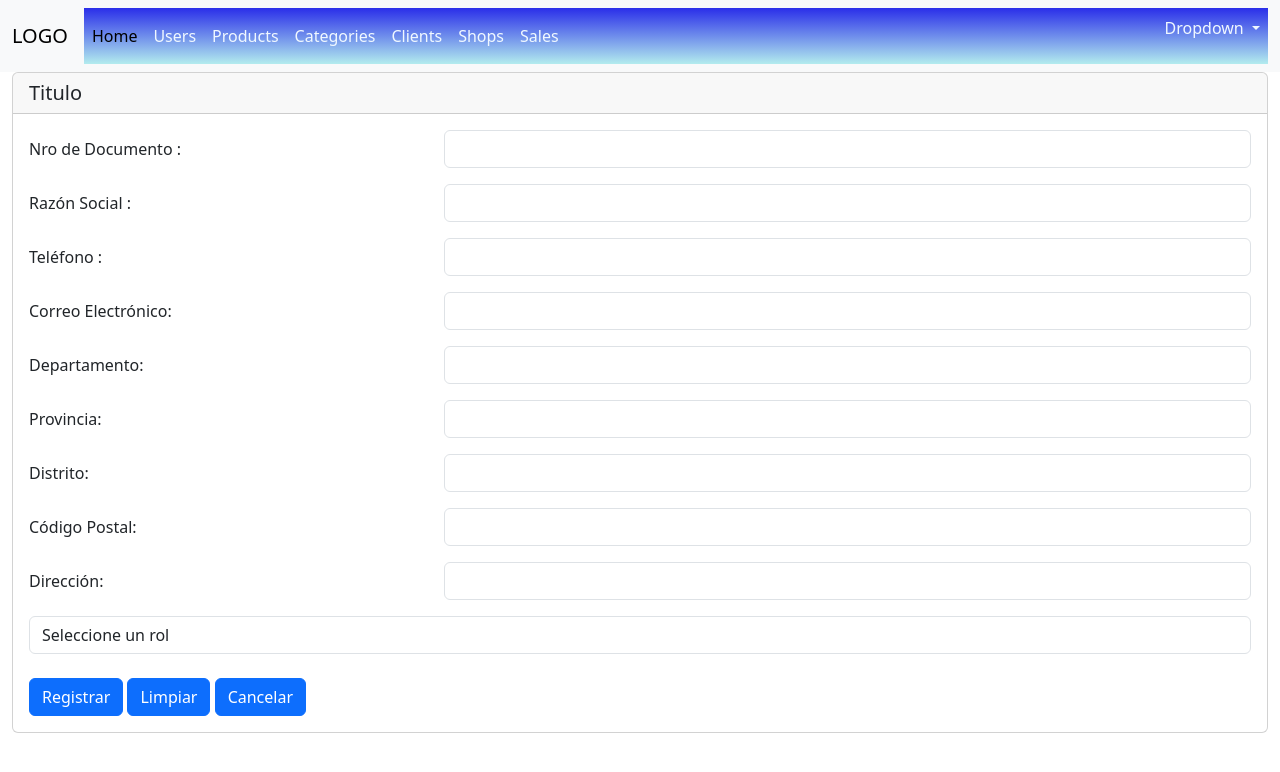
After one commit to MarkJFI/DPweb, a PHP site: page /DPweb/view/new-user.php in a window 1280 px wide. The commit adds this page. Shown: the top 772 px of the page. Run offline with PHP 8.4, Linux system fonts and the light colour scheme; a stand-in replaces the project's code that opens the database connection; some libraries are stand-ins or nearby versions.

Commit message:
27/06/25

```diff
--- a/config/config example.php
+++ b/config/config example.php
@@ -1,10 +1,10 @@
 <?php
 const BD_HOST='localhost';
-const BD_NAME='';
-const BD_USER='';
+const BD_NAME='ventas';
+const BD_USER='root';
 const BD_PASSWORD='';
 const BD_CHARSET='utf8';
 //ingresar link del proyecto
-const BAASE_URL ='';
+const BASE_URL ='http://localhost:8888/DPweb/';
 
 ?>
--- a/control/views_control.php
+++ b/control/views_control.php
@@ -11,7 +11,7 @@ class viewsControl extends viewModel{
             $ruta = explode("/",$_GET["views"]);
             $response = viewModel::get_view($ruta[0]);
         }else {
-            $response = "index.php";
+            $response = "index";
         }
         return $response;
     }
--- a/model/views_model.php
+++ b/model/views_model.php
@@ -1,7 +1,7 @@
 <?php
 class viewModel{
     protected static function get_view($view){
-        $white_list = ["home","products","users"];
+        $white_list = ["home","products","users", "new-user"];
         if (in_array($view, $white_list)) {
             if (is_file("./view/".$view.".php")) {
                 $content = "./view/".$view.".php";
--- /dev/null
+++ b/view/function/users.js
@@ -0,0 +1,53 @@
+
+function validar_form() {
+    let nro_documento = document.getElementById("nro_identidad").value;
+    let razon_social = document.getElementById("razon_social").value;
+    let telefono = document.getElementById("telefono").value;
+    let correo = document.getElementById("correo").value;
+    let departamento = document.getElementById("departamento").value;
+    let provincia = document.getElementById("provincia").value;
+    let distrito = document.getElementById("distrito").value;
+    let cod_postal = document.getElementById("cod_postal").value;
+    let direccion = document.getElementById("direccion").value;
+    let rol = document.getElementById("rol").value;
+    if (nro_documento == "" || razon_social == "" || telefono == "" || correo == "" || departamento == "" || provincia == "" || distrito == "" || cod_postal == "" || direccion == "" || rol == "") {
+
+        Swal.fire({
+            icon: "error",
+            title: "Error: campos vacios",
+            text: "Por favor, complete",
+            footer: '<a href="#">Why do I have this issue?</a>'
+        });
+
+        return;
+
+    }
+    registrarUsuario();
+}
+
+if (document.querySelector("#frm_user")) {
+    //evitar que se envie el formulario
+    let frm_user = document.querySelector("#frm_user");
+    frm_user.onsubmit = function (e) {
+        e.preventDefault();
+        validar_form();
+
+    }
+
+}
+async function registrarUsuario() {
+    try {
+        //capturar campos de formularios(HTML)
+        const datos = new FormData(frm_user);
+        //enviar datos al controlador
+        let respuesta = await fetch(base_url + 'control/UsuarioController.php?tipo=registrar', {
+            method: 'POST',
+            mode: 'cors',
+            cache: 'no-cache',
+            body: datos
+        });
+    } catch (e) {
+        console.log("Error al registrar Usuario:" + e);
+    }
+
+}
--- /dev/null
+++ b/view/new-user.php
@@ -0,0 +1,169 @@
+<!DOCTYPE html>
+<html lang="es">
+
+<head>
+    <meta charset="UTF-8">
+    <meta name="viewport" content="width=device-width, initial-scale=1.0">
+    <title>Document</title>
+    <link rel="stylesheet" href="<?php echo BASE_URL; ?>view/bootstrap/css/bootstrap.min.css">
+    <script>
+        const base_url = '<?php echo BASE_URL; ?>';
+    </script>
+</head>
+
+<body>
+    <style>
+        .collapse {
+            background: linear-gradient(rgb(42, 46, 233), rgb(179, 236, 238));
+
+        }
+
+        .nav-link {
+            color: aliceblue;
+        }
+    </style>
+
+    <nav class="navbar navbar-expand-lg bg-body-tertiary">
+        <div class="container-fluid">
+            <a class="navbar-brand" href="#">LOGO</a>
+            <button class="navbar-toggler" type="button" data-bs-toggle="collapse" data-bs-target="#navbarSupportedContent" aria-controls="navbarSupportedContent" aria-expanded="false" aria-label="Toggle navigation">
+                <span class="navbar-toggler-icon">
+                </span>
+
+            </button>
+            <div class="collapse navbar-collapse" id="navbarSupportedContent">
+                <ul class="navbar-nav me-auto mb-2 mb-lg-0">
+                    <li class="nav-item">
+                        <a class="nav-link active" aria-current="page" href="#">Home</a>
+                    </li>
+                    <li class="nav-item">
+                        <a class="nav-link" href="#">Users</a>
+                    </li>
+                    <li class="nav-item">
+                        <a class="nav-link" href="#">Products</a>
+                    </li>
+                    <li class="nav-item">
+                        <a class="nav-link" href="#">Categories</a>
+                    </li>
+                    <li class="nav-item">
+                        <a class="nav-link" href="#">Clients</a>
+                    </li>
+                    <li class="nav-item">
+                        <a class="nav-link" href="#">Shops</a>
+                    </li>
+                    <li class="nav-item">
+                        <a class="nav-link" href="#">Sales</a>
+                    </li>
+
+                </ul>
+                <form class="d-flex" role="search">
+                    <ul>
+                        <ul class="navbar-nav me-auto mb-2 mb-lg-0">
+                            <li class="nav-item dropdown">
+                                <a class="nav-link dropdown-toggle" href="#" role="button" data-bs-toggle="dropdown" aria-expanded="false">
+                                    Dropdown
+                                </a>
+                                <ul class="dropdown-menu">
+                                    <li><a class="dropdown-item" href="#">Action</a></li>
+                                    <li><a class="dropdown-item" href="#">Another action</a></li>
+                                    <li>
+                                        <hr class="dropdown-divider">
+                                    </li>
+                                    <li><a class="dropdown-item" href="#">Something else here</a></li>
+                                </ul>
+                            </li>
+                        </ul>
+
+                </form>
+            </div>
+        </div>
+    </nav>
+
+
+    <div class="container-fluid">
+        <div class="card">
+            <h5 class="card-header">Titulo</h5>
+            <form id="frm_user" action="">
+                <div class="card-body">
+                    <div class="mb-3 row">
+                        <label for="nro_identidad" class="col-sm-4 col-form-label">Nro de Documento :</label>
+                        <div class="col-sm-8">
+                            <input type="number" class="form-control" id="nro_identidad" name="nro_identidad" required>
+                        </div>
+                    </div>
+
+                    <div class="mb-3 row">
+                        <label for="razon_social" class="col-sm-4 col-form-label">Razón Social :</label>
+                        <div class="col-sm-8">
+                            <input type="text" class="form-control" id="razon_social" name="razon_social" required>
+                        </div>
+                    </div>
+
+                    <div class="mb-3 row">
+                        <label for="telefono" class="col-sm-4 col-form-label">Teléfono :</label>
+                        <div class="col-sm-8">
+                            <input type="number" class="form-control" id="telefono" name="telefono" required>
+                        </div>
+                    </div>
+
+                    <div class="mb-3 row">
+                        <label for="correo" class="col-sm-4 col-form-label">Correo Electrónico:</label>
+                        <div class="col-sm-8">
+                            <input type="email" class="form-control" id="correo" name="correo" required>
+                        </div>
+                    </div>
+                    <div class="mb-3 row">
+                        <label for="departamento" class="col-sm-4 col-form-label">Departamento:</label>
+                        <div class="col-sm-8">
+                            <input type="text" class="form-control" id="departamento" name="departamento" required>
+                        </div>
+                    </div>
+                    <div class="mb-3 row">
+                        <label for="provincia" class="col-sm-4 col-form-label">Provincia:</label>
+                        <div class="col-sm-8">
+                            <input type="text" class="form-control" id="provincia" name="provincia" required>
+                        </div>
+                    </div>
+                    <div class="mb-3 row">
+                        <label for="distrito" class="col-sm-4 col-form-label">Distrito:</label>
+                        <div class="col-sm-8">
+                            <input type="text" class="form-control" id="distrito" name="distrito" required>
+                        </div>
+                    </div>
+                    <div class="mb-3 row">
+                        <label for="cod_postal" class="col-sm-4 col-form-label">Código Postal:</label>
+                        <div class="col-sm-8">
+                            <input type="number" class="form-control" id="cod_postal" name="cod_postal" required>
+                        </div>
+                    </div>
+                    <div class="mb-3 row">
+                        <label for="direccion" class="col-sm-4 col-form-label">Dirección:</label>
+                        <div class="col-sm-8">
+                            <input type="text" class="form-control" id="direccion" name="direccion" required>
+                        </div>
+                    </div>
+
+                    <select class="form-control" name="rol" id="rol" required>
+                        <option value="" disabled selected>Seleccione un rol</option>
+                        <option value="Administrador">Administrador</option>
+                        <option value="Vendedor">Vendedor</option>
+                        <option value="Cajero">Cajero</option>
+                        <option value="Supervisor">Supervisor</option>
+
+                    </select>
+                    <br>
+                    <button type="submit" class="btn btn-primary">Registrar</button>
+                    <button type="reset" class="btn btn-primary">Limpiar</button>
+                    <button type="button" class="btn btn-primary">Cancelar</button>
+
+                </div>
+            </form>
+        </div>
+    </div>
+    </div>
+</body>
+<script src="<?php echo BASE_URL; ?>view/function/users.js"></script>
+<script src="<?php echo BASE_URL; ?>view/bootstrap/js/bootstrap.bundle.min.js"></script>
+<script src="https://cdn.jsdelivr.net/npm/sweetalert2@11"></script>
+
+</html>
--- a/view/plantilla.php
+++ b/view/plantilla.php
@@ -1,10 +1,11 @@
 <?php
+require_once "./config/config.php";
 require_once "./control/views_control.php";
 
 $view = new viewsControl();
 $mostrar = $view->getViewControl();
 
-if ($mostrar == "login" || $mostrar == "404") {
+if ($mostrar == "login" || $mostrar == "404" || $mostrar == "index" ) {
     require_once "./view/".$mostrar.".php";
 }else {
     include $mostrar;
```
Also changed, not shown: control/UsuarioController.php (added, +31 -0 lines), libreria/conexion.php (added, +17 -0 lines), model/UsuarioModel.php (added, +23 -0 lines).
